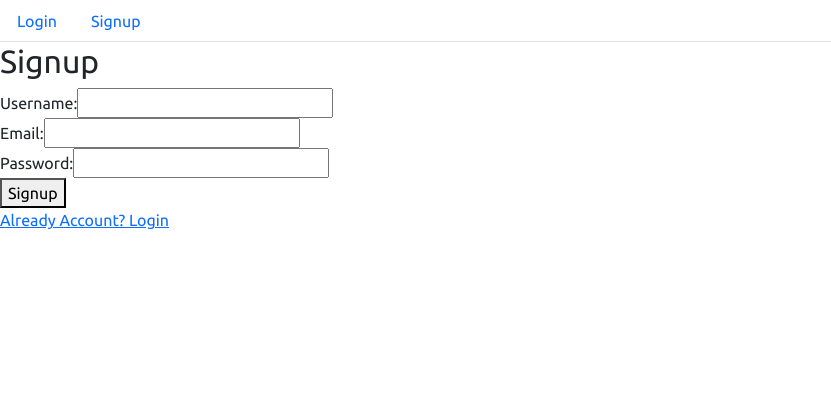
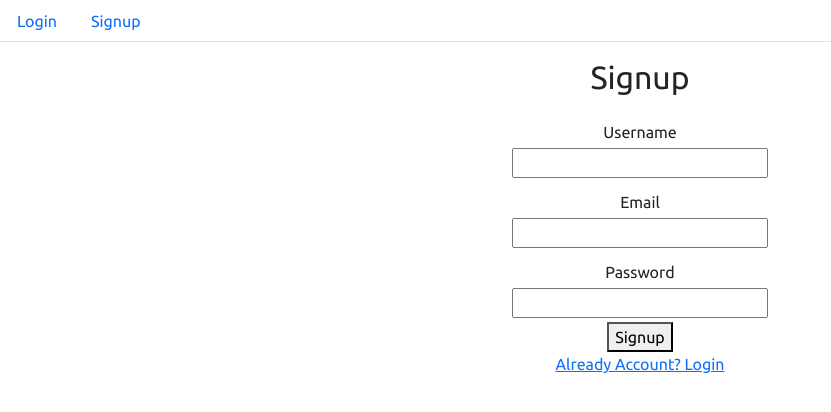
Before and after one commit to Abdullah5111/Uni, a React (Vite) app in the folder frontend/: page /sign-up in a window 1280 px wide. Shown: the top 412 px of the page, without its empty margins (0-831 px from the left). Built offline with nearby package versions, Linux system fonts and the light colour scheme.

Commit message:
Login Signup Styling

```diff
--- a/frontend/src/Pages/Login.jsx
+++ b/frontend/src/Pages/Login.jsx
@@ -41,14 +41,14 @@ function Login() {
     };
 
     return (
-      <div>
-        <h2>Login</h2>
-        <div>
-          <label>Username:</label>
+      <div className="container-fluid d-flex flex-column align-items-center">
+        <h2 className="m-3">Login</h2>
+        <div className="m-1 d-flex flex-column align-items-center">
+          <label className="m-1">Username</label>
           <input type="text" value={username} onChange={handleUsernameChange} />
         </div>
-        <div>
-          <label>Password:</label>
+        <div className="m-1 d-flex flex-column align-items-center">
+          <label className="m-1">Password</label>
           <input type="password" value={password} onChange={handlePasswordChange} />
         </div>
         <div>
--- a/frontend/src/Pages/Signup.jsx
+++ b/frontend/src/Pages/Signup.jsx
@@ -65,18 +65,18 @@ function Signup() {
     };
 
     return (
-      <div>
-        <h2>Signup</h2>
-        <div>
-          <label>Username:</label>
+      <div className="container-fluid d-flex flex-column align-items-center">
+        <h2 className="m-3">Signup</h2>
+        <div className="m-1 d-flex flex-column align-items-center">
+          <label className="m-1">Username</label>
           <input type="text" value={username} onChange={handleUsernameChange} />
         </div>
-        <div>
-          <label>Email:</label>
+        <div className="m-1 d-flex flex-column align-items-center">
+          <label className="m-1">Email</label>
           <input type="email" value={email} onChange={handleEmailChange} />
         </div>
-        <div>
-          <label>Password:</label>
+        <div className="m-1 d-flex flex-column align-items-center">
+          <label className="m-1">Password</label>
           <input type="password" value={password} onChange={handlePasswordChange} />
         </div>
         <div>
```
